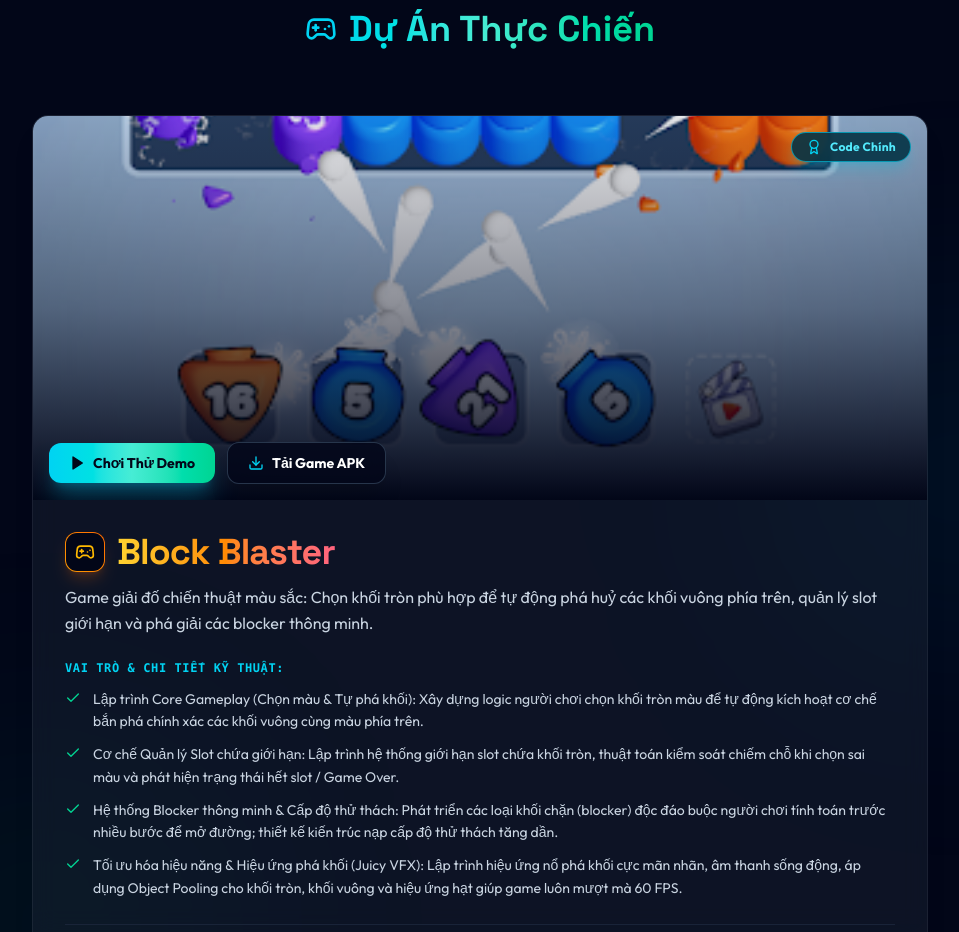
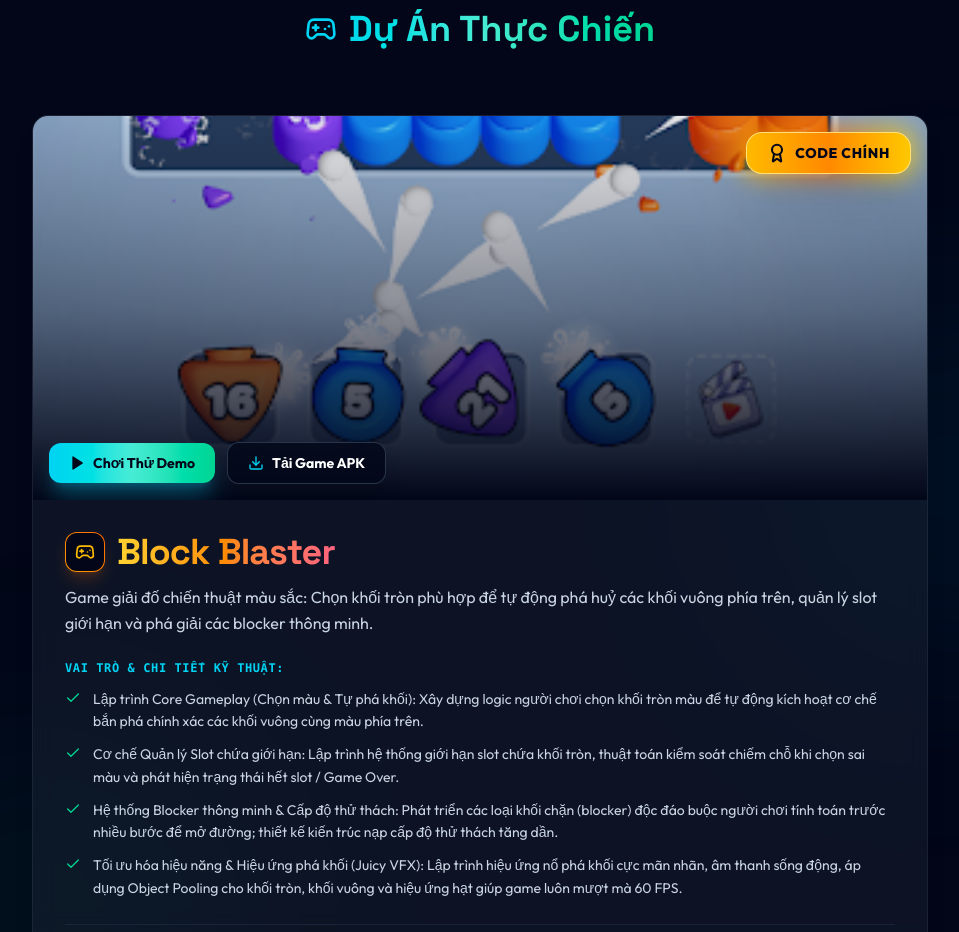
Before and after one commit to bon2ka4/Huan_CV, a React (Vite) app: page / in a window 1280 px wide. Shown: the part 2460-3392 px from the top of the page, without its empty margins (160-1119 px from the left). Built offline with nearby package versions, Linux system fonts and the light colour scheme.

Commit message:
style: upgrade 'Code Chính' badge with larger bold font and glowing gold gradient styling

```diff
--- a/src/components/ProjectCard.jsx
+++ b/src/components/ProjectCard.jsx
@@ -17,10 +17,15 @@ export default function ProjectCard({ project, onPlayDemo }) {
         {/* Top Badges */}
         <div className="absolute top-4 right-4 z-10">
           {project.role && (
-            <span className="px-3.5 py-1.5 rounded-full text-xs font-bold bg-cyan-950/90 border border-cyan-400/60 text-cyan-300 flex items-center gap-2 shadow-lg shadow-cyan-500/25 tracking-wide backdrop-blur-md">
-              <Award className="w-4 h-4 text-cyan-400" />
-              {project.role}
-            </span>
+            <div className="relative">
+              {/* Glowing Aura */}
+              <div className="absolute -inset-1 bg-gradient-to-r from-amber-400 via-orange-500 to-yellow-300 rounded-2xl blur-md opacity-75" />
+
+              <span className="relative px-4 sm:px-5 py-2 sm:py-2.5 rounded-xl sm:rounded-2xl text-xs sm:text-sm font-extrabold bg-gradient-to-r from-amber-400 via-orange-400 to-yellow-400 text-slate-950 flex items-center gap-2 shadow-2xl border border-amber-200/90 tracking-wider uppercase">
+                <Award className="w-4 h-4 sm:w-5 sm:h-5 text-slate-950 stroke-[2.5]" />
+                {project.role}
+              </span>
+            </div>
           )}
         </div>
 
```
